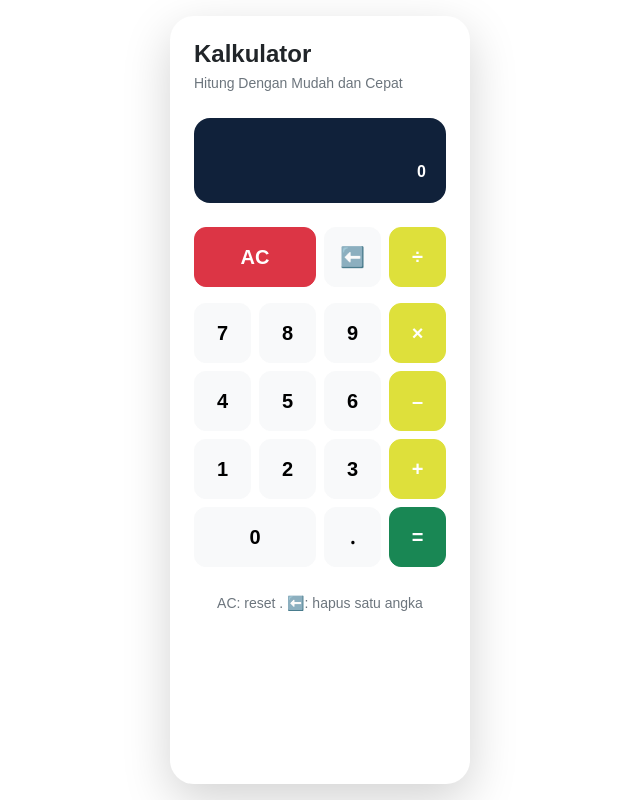
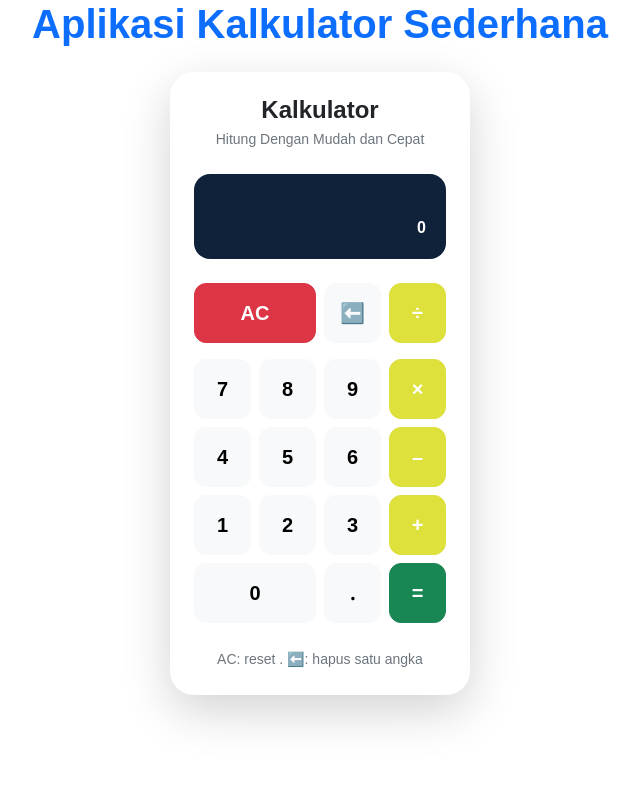
Before and after one commit to yarif1411/project_kalkulator, a plain HTML site: page index.html in a window 1280 px wide. Shown: the whole page, without its empty margins (320-960 px from the left). Drawn offline with nearby package versions, Linux system fonts and the light colour scheme.

Commit message:
update ui

```diff
--- a/index.html
+++ b/index.html
@@ -12,11 +12,15 @@
     <!-- CUSTOM CSS -->
      <link rel="stylesheet" href="/css/style.css">
 </head>
-<body class="d-flex align-item-center justify-content-center p-3">
+<body >
+    <div class="container">
+            <h1 class="fw-bold text-primary text-center">Aplikasi Kalkulator Sederhana</h1>
+    </div>
+    <div class="d-flex align-item-center justify-content-center p-3">
             <main class="kalkulator bg-white shadow-lg p-4">
                 <header class="mb-4">
-            <h1 class="h4 fw-bold mb-1">Kalkulator</h1>
-            <p class="text-secondary small mb-0">Hitung Dengan Mudah dan Cepat</p>
+                    <h1 class="h4 fw-bold mb-1 text-center">Kalkulator</h1>
+                    <p class="text-secondary small mb-0 text-center">Hitung Dengan Mudah dan Cepat</p>
                 </header>
 
                 <!-- Tampilan kalkulator -->
@@ -112,5 +116,6 @@
             </main>
 
             <script src="js/script.js"></script>
+    </div>
 </body>
 </html>
```
Lines whose indentation alone changed are shown as unchanged.
